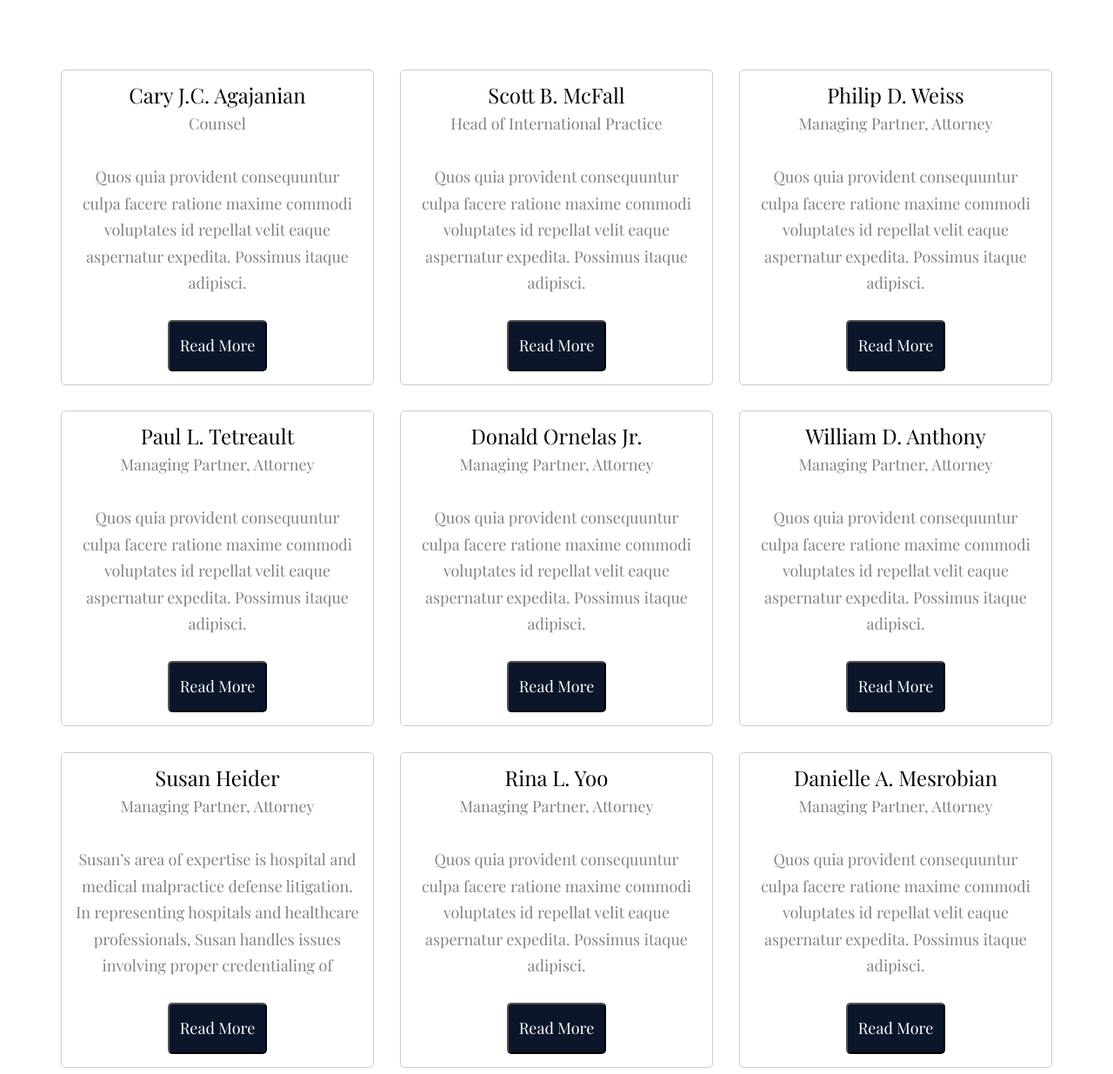
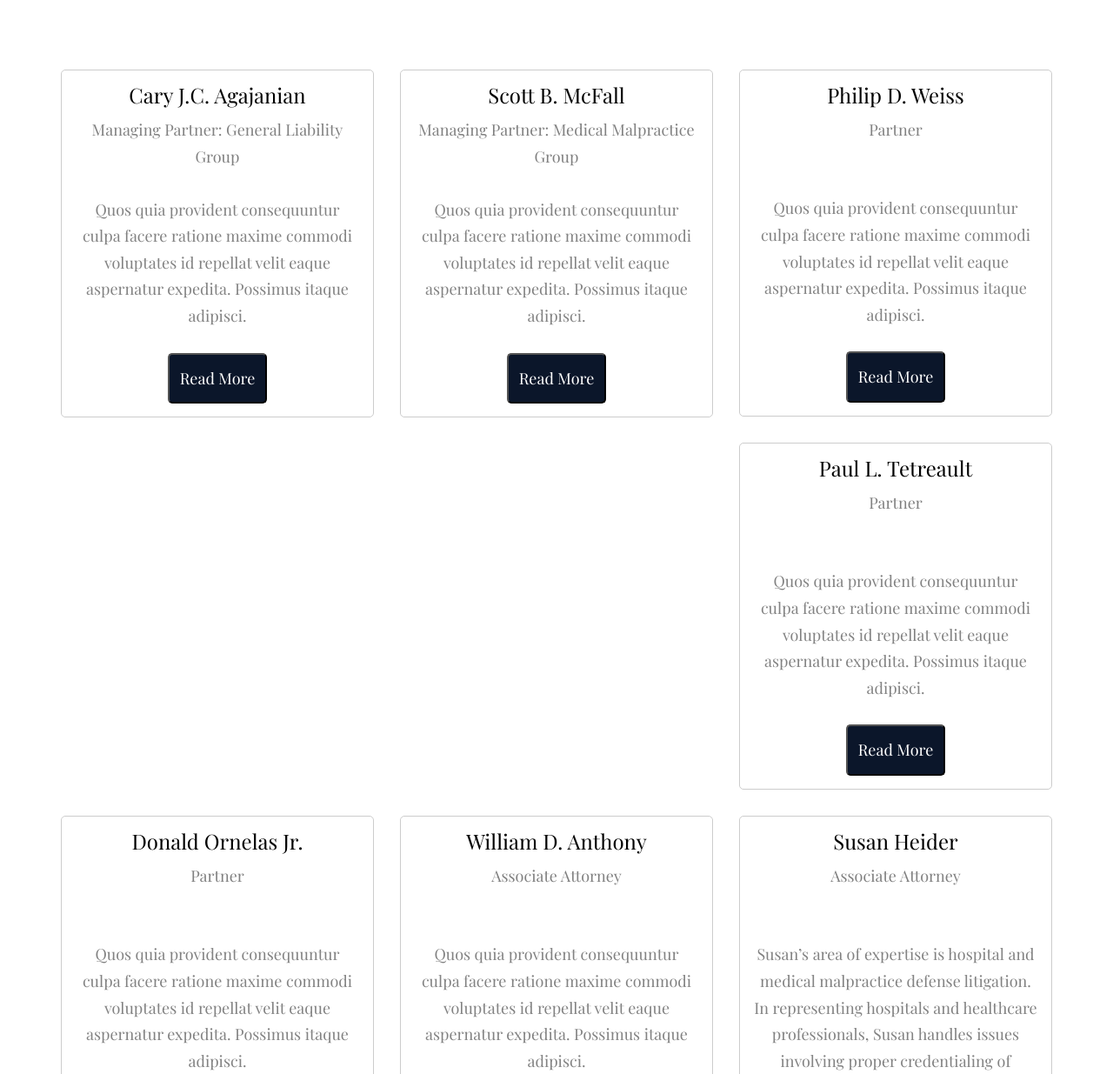
Before and after one commit to Robertfarb/agajanian-law, a plain HTML site: page attorneys.html in a window 1280 px wide. Shown: the part 360-1595 px from the top of the page at 87% size. Drawn offline with nearby package versions, Linux system fonts and the light colour scheme; files whose address does not match are found by name.

Commit message:
Style attorney page

```diff
--- a/attorneys.html
+++ b/attorneys.html
@@ -110,7 +110,7 @@
 					<div class="colorlib-staff attorney-bio-square">
 						<!-- <img src="images/user-2.jpg" alt="Template"> -->
 						<h3>Cary J.C. Agajanian</h3>
-						<strong class="role">Counsel</strong>
+						<strong class="role">Managing Partner: General Liability Group</strong>
 						<p class="attorney-bio" data-bio="1" id="bio-1">Quos quia provident consequuntur culpa facere ratione maxime commodi voluptates id repellat velit eaque
 							aspernatur expedita. Possimus itaque adipisci.</p>
 						<button class="read-more-bio" data-bio="1">Read More</button>
@@ -126,7 +126,7 @@
 					<div class="colorlib-staff attorney-bio-square">
 						<!-- <img src="images/user-2.jpg" alt="Template"> -->
 						<h3>Scott B. McFall</h3>
-						<strong class="role">Head of International Practice</strong>
+						<strong class="role">Managing Partner: Medical Malpractice Group</strong>
 						<p class="attorney-bio" data-bio="2" id="bio-2">Quos quia provident consequuntur culpa facere ratione maxime commodi voluptates id repellat velit eaque
 							aspernatur expedita. Possimus itaque adipisci.</p>
 						<button class="read-more-bio" data-bio="2">Read More</button>
@@ -142,7 +142,7 @@
 					<div class="colorlib-staff attorney-bio-square">
 						<!-- <img src="images/user-2.jpg" alt="Template"> -->
 						<h3>Philip D. Weiss</h3>
-						<strong class="role">Managing Partner, Attorney</strong>
+						<strong class="role">Partner</strong>
 						<p class="attorney-bio" data-bio="3" id="bio-3">Quos quia provident consequuntur culpa facere ratione maxime commodi voluptates id repellat velit eaque
 							aspernatur expedita. Possimus itaque adipisci.</p>
 						<button class="read-more-bio" data-bio="3">Read More</button>
@@ -158,7 +158,7 @@
 					<div class="colorlib-staff attorney-bio-square">
 						<!-- <img src="images/user-2.jpg" alt="Template"> -->
 						<h3>Paul L. Tetreault</h3>
-						<strong class="role">Managing Partner, Attorney</strong>
+						<strong class="role">Partner</strong>
 						<p class="attorney-bio" data-bio="4" id="bio-4">Quos quia provident consequuntur culpa facere ratione maxime commodi voluptates id repellat velit eaque
 							aspernatur expedita. Possimus itaque adipisci.</p>
 						<button class="read-more-bio" data-bio="4">Read More</button>
@@ -174,7 +174,7 @@
 					<div class="colorlib-staff attorney-bio-square">
 						<!-- <img src="images/user-2.jpg" alt="Template"> -->
 						<h3>Donald Ornelas Jr.</h3>
-						<strong class="role">Managing Partner, Attorney</strong>
+						<strong class="role">Partner</strong>
 						<p class="attorney-bio" data-bio="5" id="bio-5">Quos quia provident consequuntur culpa facere ratione maxime commodi voluptates id repellat velit eaque
 							aspernatur expedita. Possimus itaque adipisci.</p>
 						<button class="read-more-bio" data-bio="5">Read More</button>
@@ -190,7 +190,7 @@
 					<div class="colorlib-staff attorney-bio-square">
 						<!-- <img src="images/user-2.jpg" alt="Template"> -->
 						<h3>William D. Anthony</h3>
-						<strong class="role">Managing Partner, Attorney</strong>
+						<strong class="role">Associate Attorney</strong>
 						<p class="attorney-bio" data-bio="6" id="bio-6">Quos quia provident consequuntur culpa facere ratione maxime commodi voluptates id repellat velit eaque
 							aspernatur expedita. Possimus itaque adipisci.</p>
 						<button class="read-more-bio" data-bio="6">Read More</button>
@@ -206,7 +206,7 @@
 					<div class="colorlib-staff attorney-bio-square">
 						<!-- <img src="images/user-2.jpg" alt="Template"> -->
 						<h3>Susan Heider</h3>
-						<strong class="role">Managing Partner, Attorney</strong>
+						<strong class="role">Associate Attorney</strong>
 						<p class="attorney-bio" id="bio-7">Susan’s area of expertise is hospital and medical malpractice defense litigation. In representing hospitals and
 						healthcare professionals, Susan handles issues involving proper credentialing of physicians (Elam claims), medical staff
 						bylaws, record keeping and charting, standards of care and compliance with regulations.
@@ -231,7 +231,7 @@
 					<div class="colorlib-staff attorney-bio-square">
 						<!-- <img src="images/user-2.jpg" alt="Template"> -->
 						<h3>Rina L. Yoo</h3>
-						<strong class="role">Managing Partner, Attorney</strong>
+						<strong class="role">Associate Attorney</strong>
 						<p class="attorney-bio" data-bio="8" id="bio-8">Quos quia provident consequuntur culpa facere ratione maxime commodi voluptates id repellat velit eaque
 							aspernatur expedita. Possimus itaque adipisci.</p>
 						<button class="read-more-bio" data-bio="8">Read More</button>
@@ -247,7 +247,7 @@
 					<div class="colorlib-staff attorney-bio-square">
 						<!-- <img src="images/user-2.jpg" alt="Template"> -->
 						<h3>Danielle A. Mesrobian</h3>
-						<strong class="role">Managing Partner, Attorney</strong>
+						<strong class="role">Associate Attorney</strong>
 						<p class="attorney-bio"data-bio="9" id="bio-9">Quos quia provident consequuntur culpa facere ratione maxime commodi voluptates id repellat velit eaque
 							aspernatur expedita. Possimus itaque adipisci.</p>
 						<button class="read-more-bio" data-bio="9">Read More</button>
@@ -263,7 +263,7 @@
 					<div class="colorlib-staff attorney-bio-square">
 						<!-- <img src="images/user-2.jpg" alt="Template"> -->
 						<h3>Richard V. Zavala</h3>
-						<strong class="role">Managing Partner, Attorney</strong>
+						<strong class="role">Associate Attorney</strong>
 						<p class="attorney-bio" id="bio-10">Richard graduated from the distinguished McGill University in Montreal, Canada. He received his Juris Doctorate in Law
 						from Whittier Law School. He has spent nearly 20 years focusing on the defense of health care professionals, including
 						physicians, physician assistants, nurse practitioners, nurses, hospitals, and healthcare organizations in litigation. He
--- a/css/style.css
+++ b/css/style.css
@@ -711,7 +711,7 @@ h1, h2, h3, h4, h5, h6, figure {
     margin-bottom: 20px; }
   .colorlib-staff h3 {
     font-size: 24px;
-    margin-bottom: 5px; }
+    margin-bottom: 12px; }
   .colorlib-staff p {
     margin-bottom: 30px; }
   .colorlib-staff .role {
@@ -1256,6 +1256,7 @@ h1, h2, h3, h4, h5, h6, figure {
 }
 
 .attorney-bio-square {
+  min-height: 175px;
   border: 1px solid #cccccc;
   border-radius: 5px;
   padding: 15px;
@@ -1278,11 +1279,15 @@ h1, h2, h3, h4, h5, h6, figure {
 
 .firm-description {
   text-align: left;
-  line-height: 2.75 !important;
+  line-height: 2.75;
 }
 
 @media screen and (min-width: 768px) {
   .services {
     min-height: 225px;
   }
+
+  strong.role {
+    min-height: 60px;
+  }
 }
```
